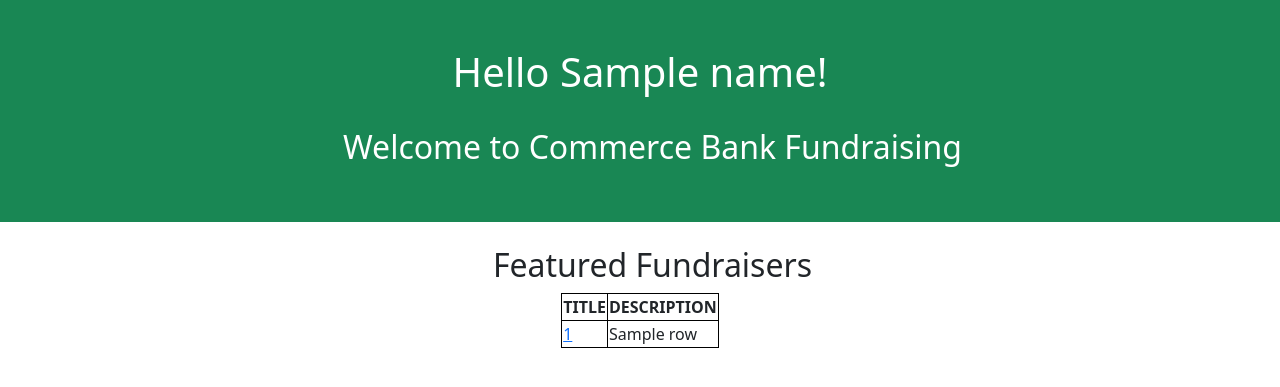
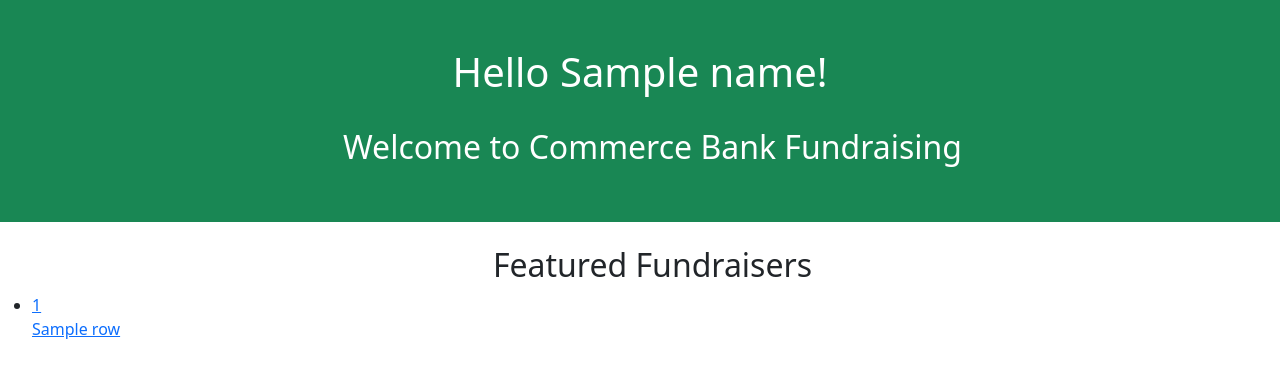
Before and after one commit to ZackPaz2023/CapstoneGroup, a Flask app: template templates/dashboard.html in a window 1280 px wide. Shown: the top 387 px of the page. Run offline with Flask 2, Linux system fonts and the light colour scheme; the template is opened without the code that fills it: most values are stand-ins (such as "Sample title", 1, 10 or a date in 2020).

Commit message:
Changing the formatting of info on the dashboard

```diff
--- a/templates/dashboard.html
+++ b/templates/dashboard.html
@@ -136,23 +136,12 @@ h5 {text-align: center;}
     <h2 class="heading-1 mb4x">Featured Fundraisers</h2>
 </section>
 
-<table style="border:1px solid black;" align="center">
+<ul>
+    {% for row in fundraiserTable %}
+    <li><a href="fundraiser/{{ row[2] }}">{{row[0]}} <br> {{row[1]}} </a></li>
+    {% endfor %}
 
-    <thread>
-        <tr style="border:1px solid black;">
-            <th style="border:1px solid black;">TITLE</th>
-            <th style="border:1px solid black;">DESCRIPTION</th>
-        </tr>
-    </thread>
-    <tbody>
-        {% for row in fundraiserTable %}
-        <tr>
-            <td style="border:1px solid black;"><a href="fundraiser/{{ row[2] }}">{{row[0]}}</a></td>
-            <td style="border:1px solid black;">{{row[1]}}</td>
-        </tr>
-            {% endfor %}
-    </tbody>
-</table>
+</ul>
 <br>
 
 
```
